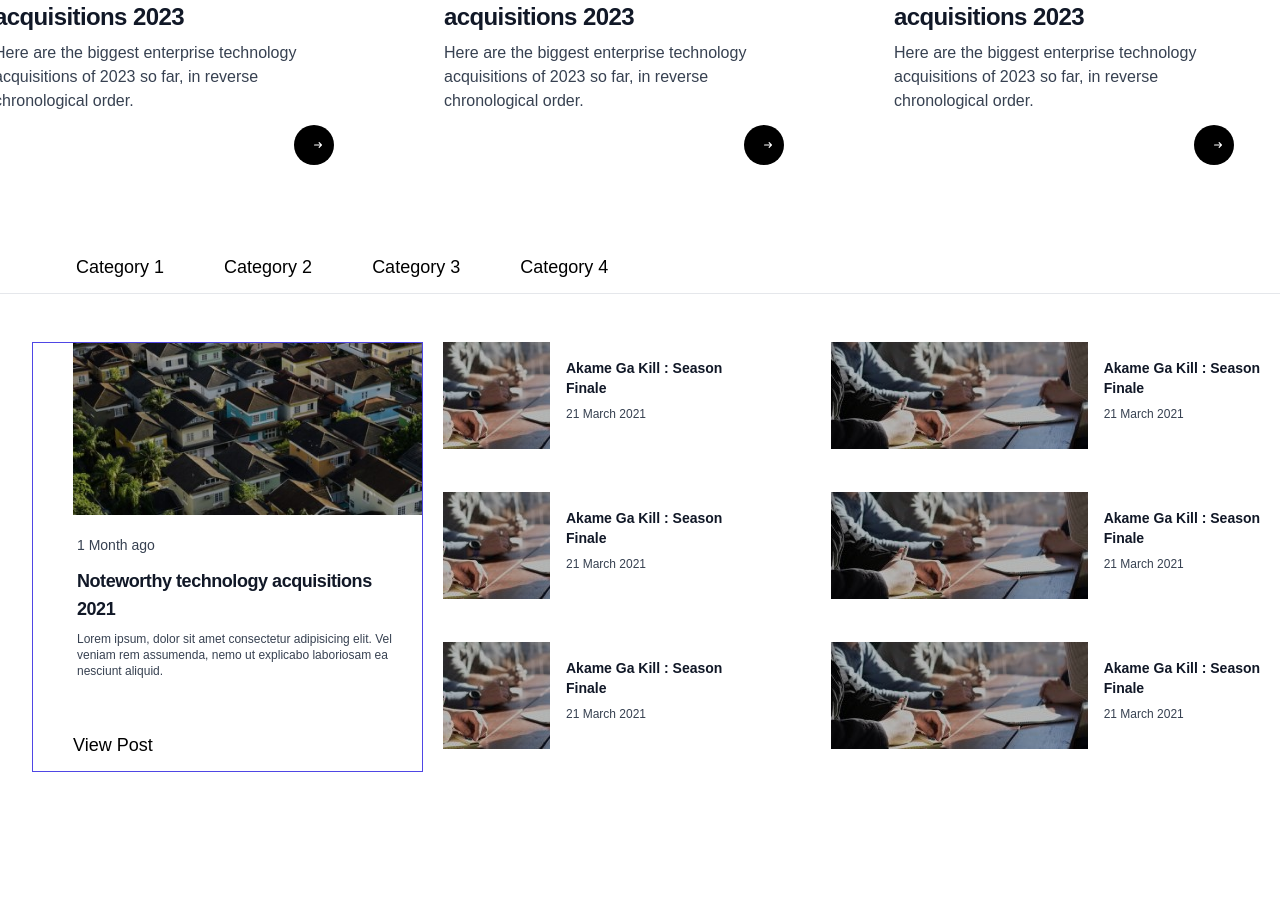
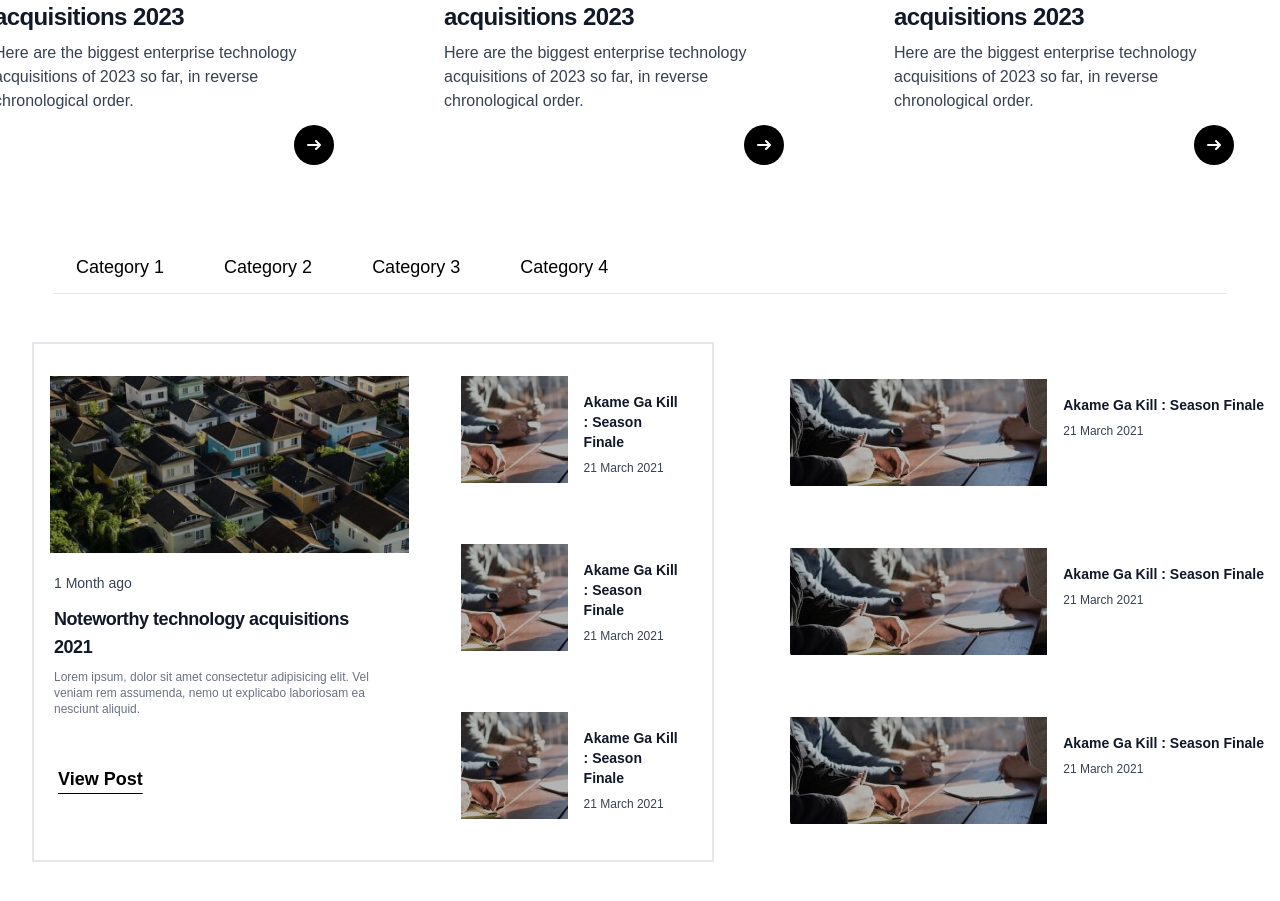
Before and after one commit to marwahavanshika/SHEC, a Next.js app: page /blogs in a window 1280 px wide. Shown: the part 2487-3388 px from the top of the page. Before the commit the page ends 3262 px from the top, so only its background shows below. Built offline with nearby package versions, Linux system fonts and the light colour scheme.

Commit message:
completed blog page for pc

```diff
--- a/app/blogs/blog.css
+++ b/app/blogs/blog.css
@@ -77,6 +77,7 @@ body{
     display: grid;
     row-gap: 20px;
     justify-content: center;
+    align-items: center;
     top: 100px;
 }
 
--- a/app/blogs/blogcomponents/Card.tsx
+++ b/app/blogs/blogcomponents/Card.tsx
@@ -19,9 +19,9 @@ const Card: React.FC<CardProps> = ({title, desc}) => {
                         <h5 className="mb-2 text-2xl font-bold tracking-tight text-gray-900 dark:text-white">{title}</h5>
                     </a>
                     <p className="mb-3 font-normal text-gray-700 dark:text-gray-400">{desc}</p>
-                    <a href="#" className="blog-card inline-flex items-center px-3 py-2 text-sm font-medium text-center text-white bg-blue-700 rounded-lg hover:bg-blue-800 focus:ring-4 focus:outline-none focus:ring-blue-300 dark:bg-blue-600 dark:hover:bg-blue-700 dark:focus:ring-blue-800">
+                    <a href="#" className="blog-card inline-flex items-center  text-sm font-medium text-center text-white bg-blue-700 rounded-lg hover:bg-blue-800 focus:ring-4 focus:outline-none focus:ring-blue-300 dark:bg-blue-600 dark:hover:bg-blue-700 dark:focus:ring-blue-800">
 
-                        <svg className="rtl:rotate-180 w-3.5 h-3.5 ms-2 ml-0" aria-hidden="true" xmlns="http://www.w3.org/2000/svg" fill="none" viewBox="0 0 14 10">
+                        <svg className="rtl:rotate-180 w-3.5 h-3.5 m-auto" aria-hidden="true" xmlns="http://www.w3.org/2000/svg" fill="none" viewBox="0 0 14 10">
                             <path stroke="currentColor" stroke-linecap="round" stroke-linejoin="round" stroke-width="2" d="M1 5h12m0 0L9 1m4 4L9 9"/>
                         </svg>
                     </a>
--- a/app/blogs/blogcomponents/Categorycard.tsx
+++ b/app/blogs/blogcomponents/Categorycard.tsx
@@ -12,7 +12,7 @@ interface CategorycardProps {
 const Categorycard: React.FC<CategorycardProps> = ({timeline, title, desc}) => {
   return (
     <div>
-      <div className="max-w-sm ">
+      <div className=" ">
                 <a href="#">
                     <Image  src="/images/category.jpg" alt="category" width="1519" height="0" />
                 </a>
@@ -21,7 +21,7 @@ const Categorycard: React.FC<CategorycardProps> = ({timeline, title, desc}) => {
                     <a href="#">
                         <h5 className="mb-2 text-lg font-bold tracking-tight text-gray-900 dark:text-white">{title}</h5>
                     </a>
-                    <p className="mb-3 text-xs font-normal text-gray-700 dark:text-gray-400">{desc}</p>
+                    <p className="mb-3 text-xs font-normal text-gray-500 dark:text-gray-400">{desc}</p>
 
                 </div>
             </div>
--- a/app/blogs/page.tsx
+++ b/app/blogs/page.tsx
@@ -125,14 +125,14 @@ export default function Blog () {
                 </nav>
             </div>
 
-            <hr className=" h-px bg-gray-200 border-0 dark:bg-gray-700"/>
+            <hr className=" h-px bg-gray-200 border-0 dark:bg-gray-700 w-11/12 mx-auto"/>
             <br/>
             <br/>
 
 
-            <div className='ml-8 flex flex-1'>
-                    <div className='border border-indigo-600'>
-                            <div className='category-container ml-10'>
+            <div className='ml-8 flex flex-1 mb-48'>
+                    <div className='flex flex-1 border-2 border-grey-600 py-8 px-4 pb-0'>
+                            <div className='category-container w-4/5'>
                                 {category.map(category => (
                                     <Categorycard
                                         timeline={category.categoryTimeline}
@@ -141,11 +141,10 @@ export default function Blog () {
                                     />
                                 ))
                                 }
-                            </div>
-                            <div className="grid gap-10 translate-y-1 ">
-                                <nav className="self-center w-full max-w-xl ml-5">
+
+                                <nav className="self-center w-full max-w-xl ml-5 -translate-x-8 font-bold">
                                     <div className="flex flex-col lg:flex-row justify-between items-center md:items-start ">
-                                        <ul className="flex flex-col lg:flex-row items-center text-sm md:text-lg my-2">
+                                        <ul className="flex flex-col lg:flex-row items-center text-sm md:text-lg my-2 underline underline-offset-8">
                                         {[
                                             "View Post",
                                         ].map((tag,i) => (
@@ -157,9 +156,9 @@ export default function Blog () {
                                     </div>
                                 </nav>
                             </div>
-                    </div>
+                    {/* </div> */}
 
-                    <div className='horizontal-container'>
+                    <div className='horizontal-container pl-8'>
                                 {horizontal.map(horizontal => (
                                     <Horizontalcard
                                     title={horizontal.horizontalTitle}
@@ -169,9 +168,10 @@ export default function Blog () {
                                 ))
                                 }
                     </div>
+                </div>
 
 
-                <div className='horizontal-container ml-14'>
+                <div className='horizontal-container ml-14 py-4'>
                     {horizontal.map(horizontal => (
                         <Horizontalcard
                             title={horizontal.horizontalTitle}
```
